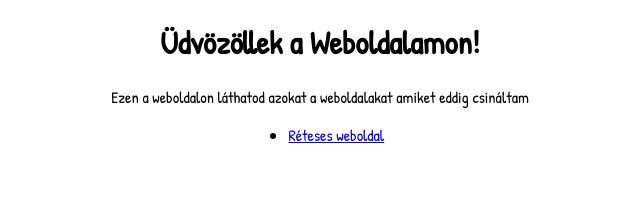
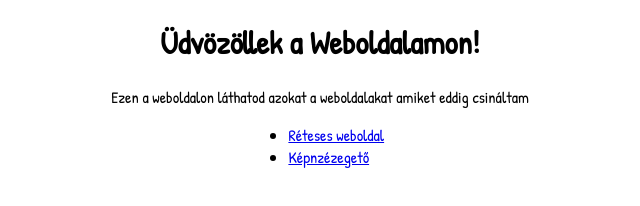
Before and after one commit to barlord/barlord.github.io, a plain HTML site: page index.html in a window 1280 px wide. Shown: the whole page, without its empty margins (320-960 px from the left). Drawn offline with Linux system fonts and the light colour scheme.

Commit message:
főoldal update

```diff
--- a/index.html
+++ b/index.html
@@ -15,6 +15,9 @@
             <li>
                 <span><a href="weboldalr-tes/index.html" target="_blank">Réteses weboldal</a></span>
             </li>
+            <li>
+                <span><a href="pic/index.html" target="_blank">Képnzézegető</a></span>
+            </li>
         </ul>
     </div>
 </body>
```
